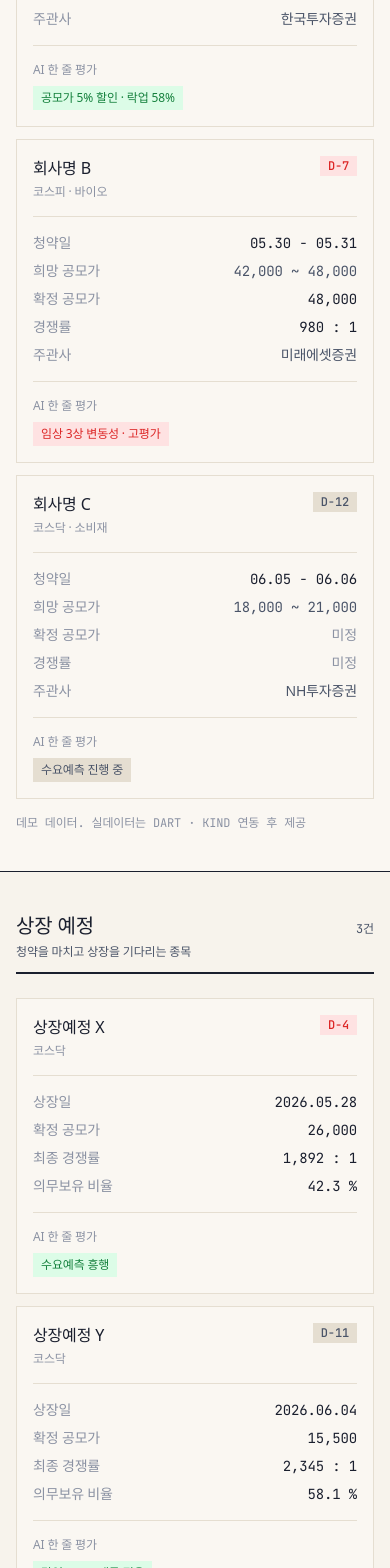
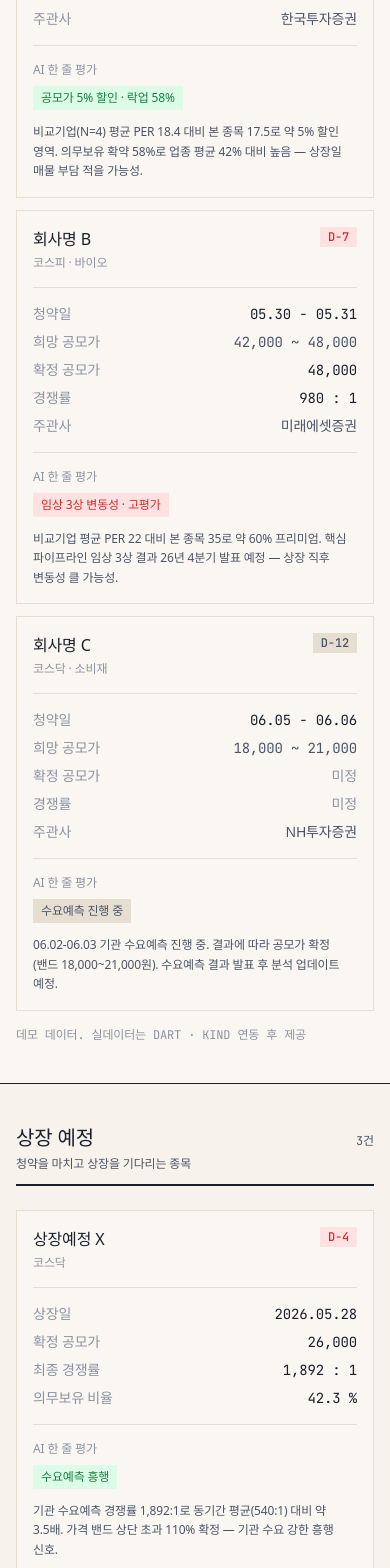
Before and after one commit to Maticyou44/ipo-saas, a Next.js app: page / in a window 390 px wide. Shown: the part 400-1968 px from the top of the page. Built offline with nearby package versions, Linux system fonts and the light colour scheme; a web font is replaced by a local one.

Commit message:
feat: AI 한 줄 평가 상세 설명 추가 (호버 툴팁 + 모바일 항상 표시)

```diff
--- a/app/page.tsx
+++ b/app/page.tsx
@@ -1,15 +1,15 @@
 type Tone = "sage" | "clay" | "neutral";
 
 const subscriptions = [
-  { name: "회사명 A", sector: "코스닥 · 반도체", date: "05.27 - 05.28", dday: "D-3", ddayUrgent: true, priceRange: "28,000 ~ 32,000", finalPrice: "32,000", competition: "1,420 : 1", underwriter: "한국투자증권", aiText: "공모가 5% 할인 · 락업 58%", aiTone: "sage" as Tone },
-  { name: "회사명 B", sector: "코스피 · 바이오", date: "05.30 - 05.31", dday: "D-7", ddayUrgent: true, priceRange: "42,000 ~ 48,000", finalPrice: "48,000", competition: "980 : 1", underwriter: "미래에셋증권", aiText: "임상 3상 변동성 · 고평가", aiTone: "clay" as Tone },
-  { name: "회사명 C", sector: "코스닥 · 소비재", date: "06.05 - 06.06", dday: "D-12", ddayUrgent: false, priceRange: "18,000 ~ 21,000", finalPrice: "미정", competition: "미정", underwriter: "NH투자증권", aiText: "수요예측 진행 중", aiTone: "neutral" as Tone },
+  { name: "회사명 A", sector: "코스닥 · 반도체", date: "05.27 - 05.28", dday: "D-3", ddayUrgent: true, priceRange: "28,000 ~ 32,000", finalPrice: "32,000", competition: "1,420 : 1", underwriter: "한국투자증권", aiText: "공모가 5% 할인 · 락업 58%", aiTone: "sage" as Tone, aiDetail: "비교기업(N=4) 평균 PER 18.4 대비 본 종목 17.5로 약 5% 할인 영역. 의무보유 확약 58%로 업종 평균 42% 대비 높음 — 상장일 매물 부담 적을 가능성." },
+  { name: "회사명 B", sector: "코스피 · 바이오", date: "05.30 - 05.31", dday: "D-7", ddayUrgent: true, priceRange: "42,000 ~ 48,000", finalPrice: "48,000", competition: "980 : 1", underwriter: "미래에셋증권", aiText: "임상 3상 변동성 · 고평가", aiTone: "clay" as Tone, aiDetail: "비교기업 평균 PER 22 대비 본 종목 35로 약 60% 프리미엄. 핵심 파이프라인 임상 3상 결과 26년 4분기 발표 예정 — 상장 직후 변동성 클 가능성." },
+  { name: "회사명 C", sector: "코스닥 · 소비재", date: "06.05 - 06.06", dday: "D-12", ddayUrgent: false, priceRange: "18,000 ~ 21,000", finalPrice: "미정", competition: "미정", underwriter: "NH투자증권", aiText: "수요예측 진행 중", aiTone: "neutral" as Tone, aiDetail: "06.02-06.03 기관 수요예측 진행 중. 결과에 따라 공모가 확정 (밴드 18,000~21,000원). 수요예측 결과 발표 후 분석 업데이트 예정." },
 ];
 
 const listings = [
-  { name: "상장예정 X", date: "2026.05.28", dday: "D-4", ddayUrgent: true, finalPrice: "26,000", competition: "1,892 : 1", lockup: "42.3 %", market: "코스닥", aiText: "수요예측 흥행", aiTone: "sage" as Tone },
-  { name: "상장예정 Y", date: "2026.06.04", dday: "D-11", ddayUrgent: false, finalPrice: "15,500", competition: "2,345 : 1", lockup: "58.1 %", market: "코스닥", aiText: "락업 58% · 매물 적음", aiTone: "sage" as Tone },
-  { name: "상장예정 Z", date: "2026.06.18", dday: "D-25", ddayUrgent: false, finalPrice: "38,000", competition: "756 : 1", lockup: "31.7 %", market: "코스피", aiText: "락업 낮음 · 매물 우려", aiTone: "clay" as Tone },
+  { name: "상장예정 X", date: "2026.05.28", dday: "D-4", ddayUrgent: true, finalPrice: "26,000", competition: "1,892 : 1", lockup: "42.3 %", market: "코스닥", aiText: "수요예측 흥행", aiTone: "sage" as Tone, aiDetail: "기관 수요예측 경쟁률 1,892:1로 동기간 평균(540:1) 대비 약 3.5배. 가격 밴드 상단 초과 110% 확정 — 기관 수요 강한 흥행 신호." },
+  { name: "상장예정 Y", date: "2026.06.04", dday: "D-11", ddayUrgent: false, finalPrice: "15,500", competition: "2,345 : 1", lockup: "58.1 %", market: "코스닥", aiText: "락업 58% · 매물 적음", aiTone: "sage" as Tone, aiDetail: "의무보유 확약 58.1%, 업종 평균 42% 대비 +16%p. 6개월 락업 비중 높음 — 상장일 매도 가능 물량 제한적." },
+  { name: "상장예정 Z", date: "2026.06.18", dday: "D-25", ddayUrgent: false, finalPrice: "38,000", competition: "756 : 1", lockup: "31.7 %", market: "코스피", aiText: "락업 낮음 · 매물 우려", aiTone: "clay" as Tone, aiDetail: "의무보유 확약 31.7%로 업종 평균(42%) 대비 -10%p. 1개월 락업 비중 65% — 상장 1개월 후 매물 부담 우려." },
 ];
 
 const lockups = [
@@ -84,13 +84,14 @@ export default function Home() {
                 <div className="mt-4 border-t border-linen pt-4">
                   <p className="text-xs text-mist">AI 한 줄 평가</p>
                   <span className={"mt-2 inline-block px-2 py-1 text-xs font-medium " + toneClass(item.aiTone)}>{item.aiText}</span>
+                  <p className="mt-3 text-xs leading-relaxed text-slate">{item.aiDetail}</p>
                 </div>
               </article>
             ))}
           </div>
 
           {/* 데스크탑 테이블 */}
-          <div className="mt-6 hidden overflow-x-auto md:block">
+          <div className="mt-6 hidden md:block">
             <table className="w-full text-sm">
               <thead>
                 <tr className="border-b border-linen text-xs uppercase tracking-wider text-mist">
@@ -118,7 +119,12 @@ export default function Home() {
                     <td className={"py-4 text-right " + (item.finalPrice === "미정" ? "text-mist" : "text-ink")}>{item.finalPrice}</td>
                     <td className={"py-4 text-right " + (item.competition === "미정" ? "text-mist" : "text-ink")}>{item.competition}</td>
                     <td className="py-4 font-sans text-slate">{item.underwriter}</td>
-                    <td className="py-4"><span className={"inline-block px-2 py-1 font-sans text-xs font-medium " + toneClass(item.aiTone)}>{item.aiText}</span></td>
+                    <td className="py-4">
+                      <span className="group relative inline-block">
+                        <span className={"inline-block cursor-help px-2 py-1 font-sans text-xs font-medium " + toneClass(item.aiTone)}>{item.aiText}</span>
+                        <span className="invisible absolute bottom-full right-0 z-20 mb-2 w-72 border border-ink bg-ivory p-3 font-sans text-xs leading-relaxed text-slate opacity-0 shadow-lg transition group-hover:visible group-hover:opacity-100">{item.aiDetail}</span>
+                      </span>
+                    </td>
                   </tr>
                 ))}
               </tbody>
@@ -160,13 +166,14 @@ export default function Home() {
                 <div className="mt-4 border-t border-linen pt-4">
                   <p className="text-xs text-mist">AI 한 줄 평가</p>
                   <span className={"mt-2 inline-block px-2 py-1 text-xs font-medium " + toneClass(item.aiTone)}>{item.aiText}</span>
+                  <p className="mt-3 text-xs leading-relaxed text-slate">{item.aiDetail}</p>
                 </div>
               </article>
             ))}
           </div>
 
           {/* 데스크탑 테이블 */}
-          <div className="mt-6 hidden overflow-x-auto md:block">
+          <div className="mt-6 hidden md:block">
             <table className="w-full text-sm">
               <thead>
                 <tr className="border-b border-linen text-xs uppercase tracking-wider text-mist">
@@ -191,7 +198,12 @@ export default function Home() {
                     <td className="py-4 text-right text-ink">{item.competition}</td>
                     <td className="py-4 text-right text-ink">{item.lockup}</td>
                     <td className="py-4 font-sans text-slate">{item.market}</td>
-                    <td className="py-4"><span className={"inline-block px-2 py-1 font-sans text-xs font-medium " + toneClass(item.aiTone)}>{item.aiText}</span></td>
+                    <td className="py-4">
+                      <span className="group relative inline-block">
+                        <span className={"inline-block cursor-help px-2 py-1 font-sans text-xs font-medium " + toneClass(item.aiTone)}>{item.aiText}</span>
+                        <span className="invisible absolute bottom-full right-0 z-20 mb-2 w-72 border border-ink bg-ivory p-3 font-sans text-xs leading-relaxed text-slate opacity-0 shadow-lg transition group-hover:visible group-hover:opacity-100">{item.aiDetail}</span>
+                      </span>
+                    </td>
                   </tr>
                 ))}
               </tbody>
@@ -236,7 +248,7 @@ export default function Home() {
           </div>
 
           {/* 데스크탑 테이블 */}
-          <div className="mt-6 hidden overflow-x-auto md:block">
+          <div className="mt-6 hidden md:block">
             <table className="w-full text-sm">
               <thead>
                 <tr className="border-b border-linen text-xs uppercase tracking-wider text-mist">
```
